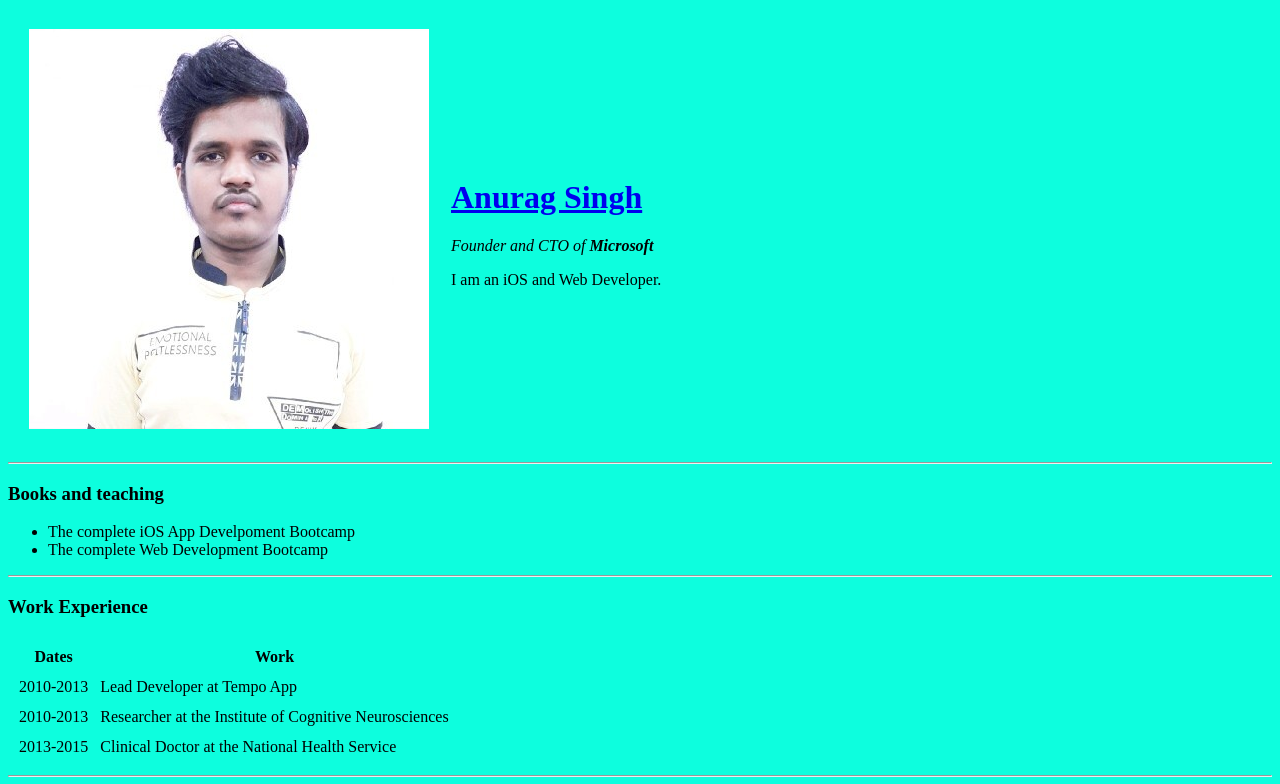
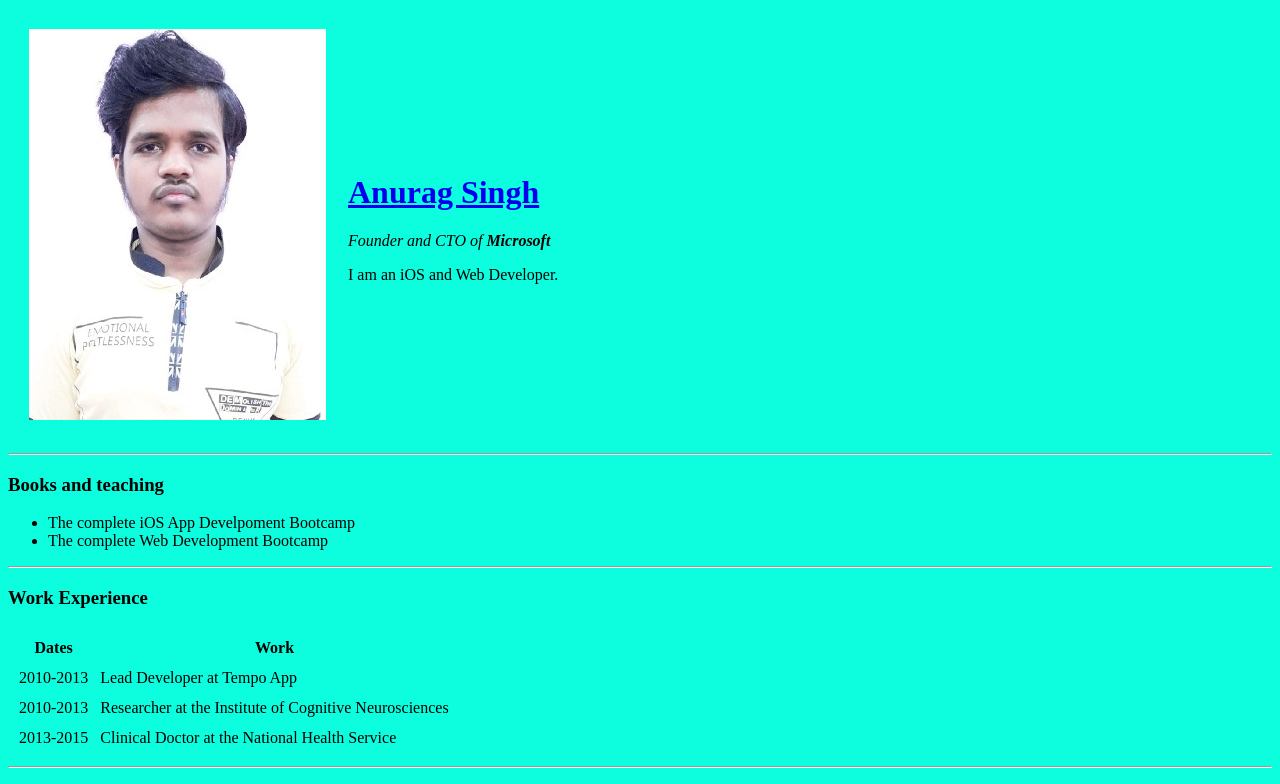
Before and after one commit to 21BPS1591/cv, a plain HTML site: page index.html in a window 1280 px wide. Shown: the top 784 px of the page. Drawn offline with Linux system fonts and the light colour scheme.

Commit message:
Update index.html

```diff
--- a/index.html
+++ b/index.html
@@ -10,7 +10,7 @@
 <body style="background-color:#0DFEDE;">
     <table cellspacing="20">
       <tr>
-        <td><img src="1646802465319.jpeg" alt="anurag profile picture"></td>
+        <td><img src="1646802465319%20(1).jpg" alt="anurag profile picture"></td>
         <td>
           <h1><a href="https://www.linkedin.com/in/anurag-singh-135a7b217/">Anurag Singh</a></h1>
           <p><em>Founder and CTO of <strong>Microsoft</strong></em></p>
```
